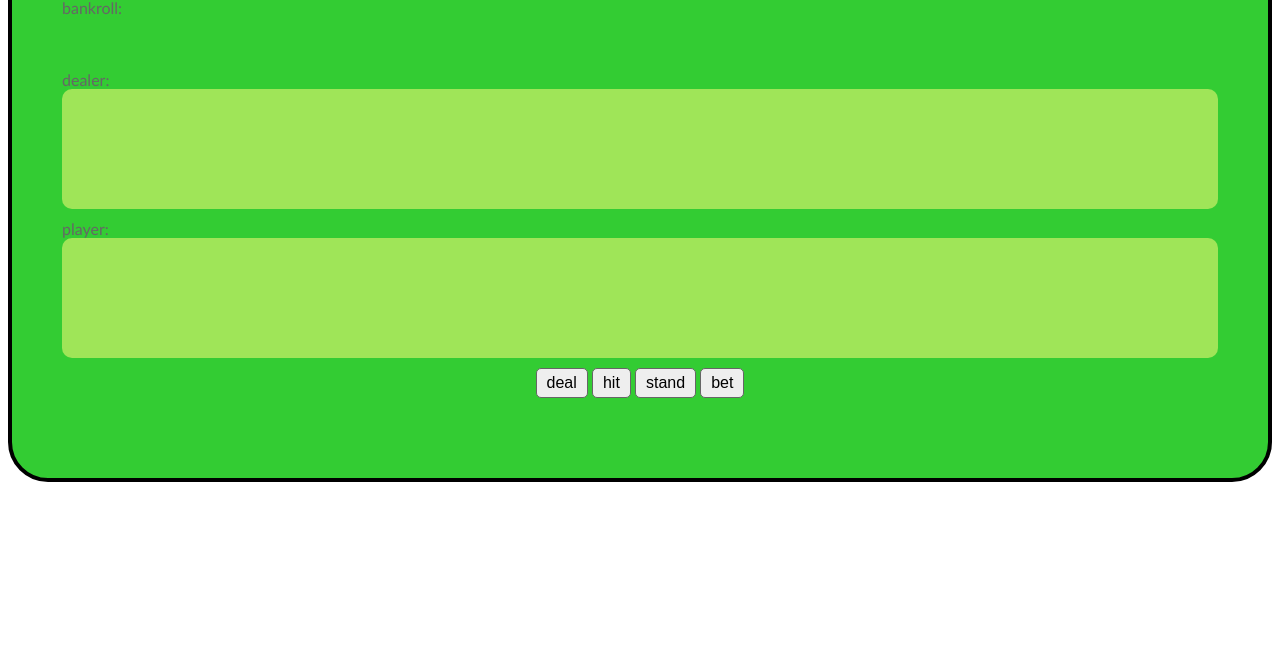
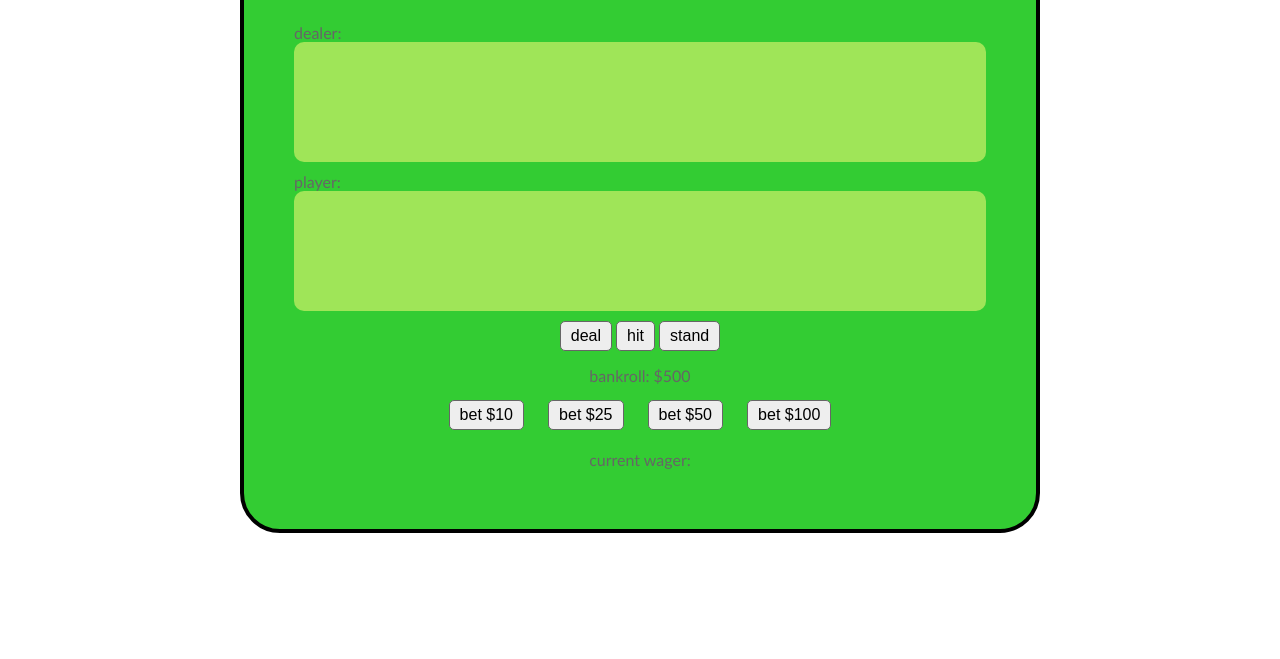
Before and after one commit to csdaniel17/blackjack, a plain HTML site: page index.html in a window 1280 px wide. Shown: the part 141-800 px from the top of the page. Drawn offline with Linux system fonts and the light colour scheme.

Commit message:
update bet buttons

```diff
--- a/index.html
+++ b/index.html
@@ -8,7 +8,6 @@
   <body>
     <div id="table">
       <h1>blackjack</h1>
-      <div class="bank">bankroll: </div>
       <div id="messages"></div>
 
       <label>dealer: </label>
@@ -27,8 +26,18 @@
         <button id="deal-button">deal</button>
         <button id="hit-button">hit</button>
         <button id="stand-button">stand</button>
-        <button id="bet-button">bet</button>
       </div>
+
+      <div class="bank">bankroll: $500</div>
+      <div class="buttons">
+        <button class="bet" id="bet-10">bet $10</button>
+        <button class="bet" id="bet-25">bet $25</button>
+        <button class="bet" id="bet-50">bet $50</button>
+        <button class="bet" id="bet-100">bet $100</button>
+      </div>
+      <div class="wager">current wager: <span id="amount"></span></div>
+
+
 
     </div>
 
--- a/script.js
+++ b/script.js
@@ -153,6 +153,12 @@ function getCardImageUrl(card) {
   return "images/" + getCardName(card) + "_of_" + card.suit + ".png";
 }
 
+//function to place bet
+// function placeBet() {
+//
+// }
+
+
 $(function () {
   //when deal button is clicked
   $("#deal-button").click(function () {
@@ -216,4 +222,23 @@ $(function () {
       }
     }
   });
+
+  //when you click bet button
+  $("#bet-10").click(function () {
+    //add money to "current wager:"
+    $("#amount").text("$10");
+  });
+  $("#bet-25").click(function () {
+    //add money to "current wager:"
+    $("#amount").text("$25");
+  });
+  $("#bet-50").click(function () {
+    //add money to "current wager:"
+    $("#amount").text("$50");
+  });
+  $("#bet-100").click(function () {
+    //add money to "current wager:"
+    $("#amount").text("$100");
+  });
+
 });
--- a/style.css
+++ b/style.css
@@ -8,10 +8,12 @@ body {
 }
 
 #table {
-  padding: 80px 50px;
+  padding: 50px;
   border: 4px solid black;
   border-radius: 40px;
   background-color: #33cc33;
+  max-width: 800px;
+  margin: 10px auto;
 }
 
 h1 {
@@ -75,3 +77,17 @@ h1 {
   background: #666;
   border: 1px solid black;
 }
+
+.bet {
+  margin: 10px;
+}
+
+.bank {
+  text-align: center;
+  padding: 15px 0 5px;
+}
+
+.wager {
+  text-align: center;
+  padding: 10px 0 10px;
+}
```
Also changed, not shown: 1 other file.
